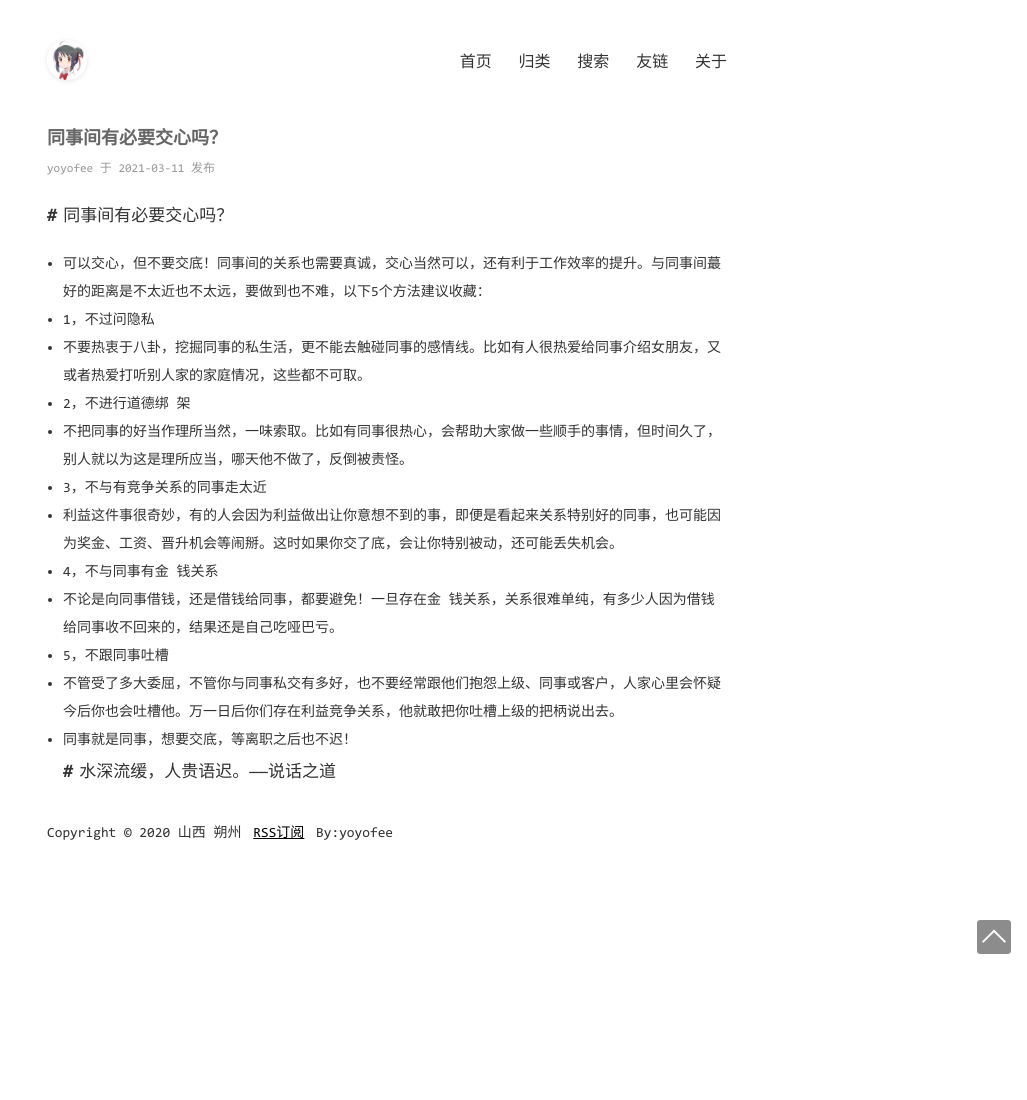
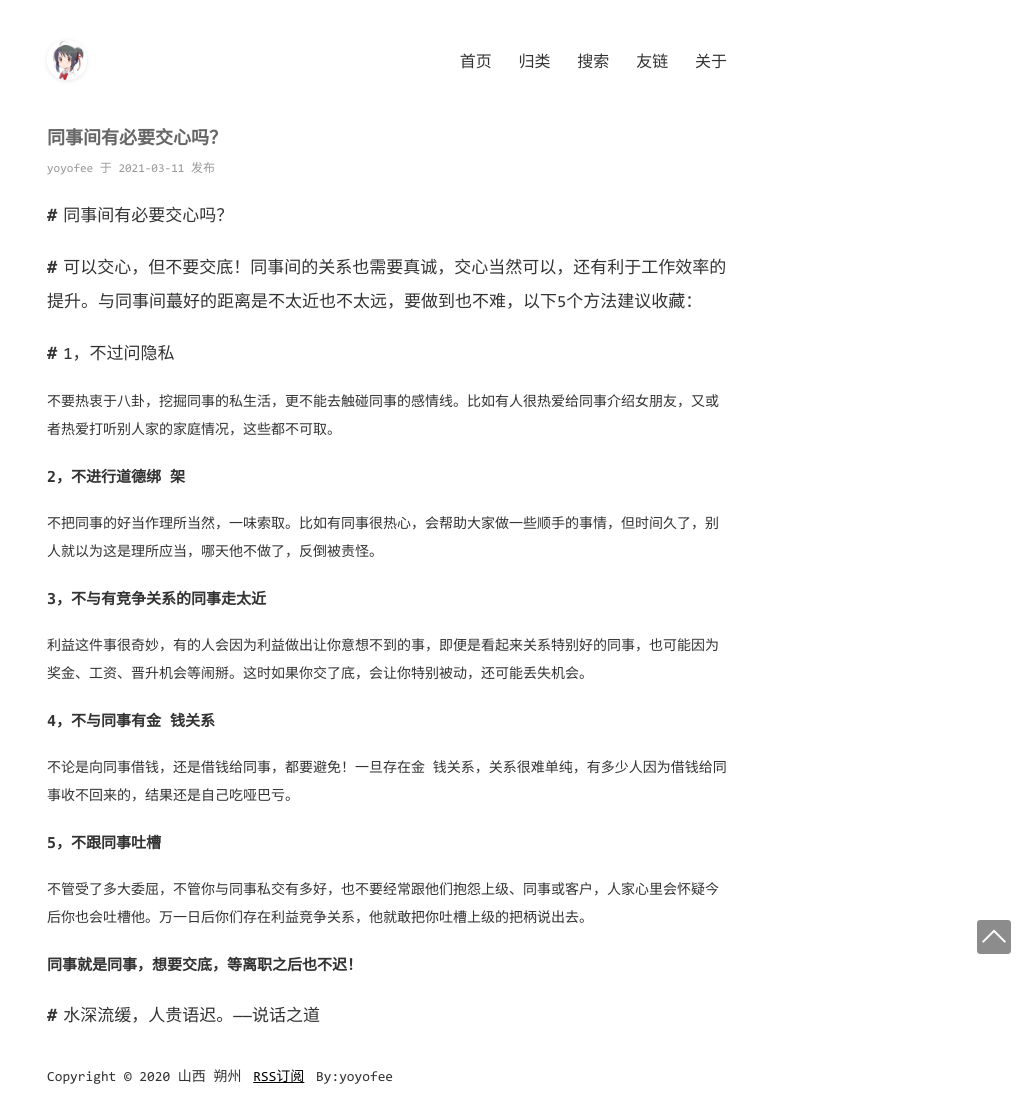
Before and after one commit to yoyofee/yoyofee.github.io, a Jekyll site: the page built from _posts/2021-03-11-0902-同事间有必要交心吗？.md, in a window 1280 px wide. Shown: the whole page, without its empty margins (253-1280 px from the left). Built offline with Jekyll 4.4.1, drawn with Linux system fonts in a browser that asks for light colours; comment, search, counter and statistics services are not loaded.

```diff
--- a/_posts/2021-03-11-0902-同事间有必要交心吗？.md
+++ b/_posts/2021-03-11-0902-同事间有必要交心吗？.md
@@ -5,17 +5,24 @@ title: 同事间有必要交心吗？
 categories: [职场]
 ---
 # 同事间有必要交心吗？
+## 可以交心，但不要交底！同事间的关系也需要真诚，交心当然可以，还有利于工作效率的提升。与同事间蕞好的距离是不太近也不太远，要做到也不难，以下5个方法建议收藏：
 
- - 可以交心，但不要交底！同事间的关系也需要真诚，交心当然可以，还有利于工作效率的提升。与同事间蕞好的距离是不太近也不太远，要做到也不难，以下5个方法建议收藏：
- - 1，不过问隐私
- - 不要热衷于八卦，挖掘同事的私生活，更不能去触碰同事的感情线。比如有人很热爱给同事介绍女朋友，又或者热爱打听别人家的家庭情况，这些都不可取。
- - 2，不进行道德绑 架
- - 不把同事的好当作理所当然，一味索取。比如有同事很热心，会帮助大家做一些顺手的事情，但时间久了，别人就以为这是理所应当，哪天他不做了，反倒被责怪。
- - 3，不与有竞争关系的同事走太近
- - 利益这件事很奇妙，有的人会因为利益做出让你意想不到的事，即便是看起来关系特别好的同事，也可能因为奖金、工资、晋升机会等闹掰。这时如果你交了底，会让你特别被动，还可能丢失机会。
- - 4，不与同事有金 钱关系
- - 不论是向同事借钱，还是借钱给同事，都要避免！一旦存在金 钱关系，关系很难单纯，有多少人因为借钱给同事收不回来的，结果还是自己吃哑巴亏。
- - 5，不跟同事吐槽
- - 不管受了多大委屈，不管你与同事私交有多好，也不要经常跟他们抱怨上级、同事或客户，人家心里会怀疑今后你也会吐槽他。万一日后你们存在利益竞争关系，他就敢把你吐槽上级的把柄说出去。
- - 同事就是同事，想要交底，等离职之后也不迟！
+## 1，不过问隐私
+不要热衷于八卦，挖掘同事的私生活，更不能去触碰同事的感情线。比如有人很热爱给同事介绍女朋友，又或者热爱打听别人家的家庭情况，这些都不可取。
+
+### 2，不进行道德绑 架
+不把同事的好当作理所当然，一味索取。比如有同事很热心，会帮助大家做一些顺手的事情，但时间久了，别人就以为这是理所应当，哪天他不做了，反倒被责怪。
+
+### 3，不与有竞争关系的同事走太近
+利益这件事很奇妙，有的人会因为利益做出让你意想不到的事，即便是看起来关系特别好的同事，也可能因为奖金、工资、晋升机会等闹掰。这时如果你交了底，会让你特别被动，还可能丢失机会。
+
+### 4，不与同事有金 钱关系
+不论是向同事借钱，还是借钱给同事，都要避免！一旦存在金 钱关系，关系很难单纯，有多少人因为借钱给同事收不回来的，结果还是自己吃哑巴亏。
+
+### 5，不跟同事吐槽
+不管受了多大委屈，不管你与同事私交有多好，也不要经常跟他们抱怨上级、同事或客户，人家心里会怀疑今后你也会吐槽他。万一日后你们存在利益竞争关系，他就敢把你吐槽上级的把柄说出去。
+
+### 同事就是同事，想要交底，等离职之后也不迟！
+
+
 # 水深流缓，人贵语迟。——说话之道
```
